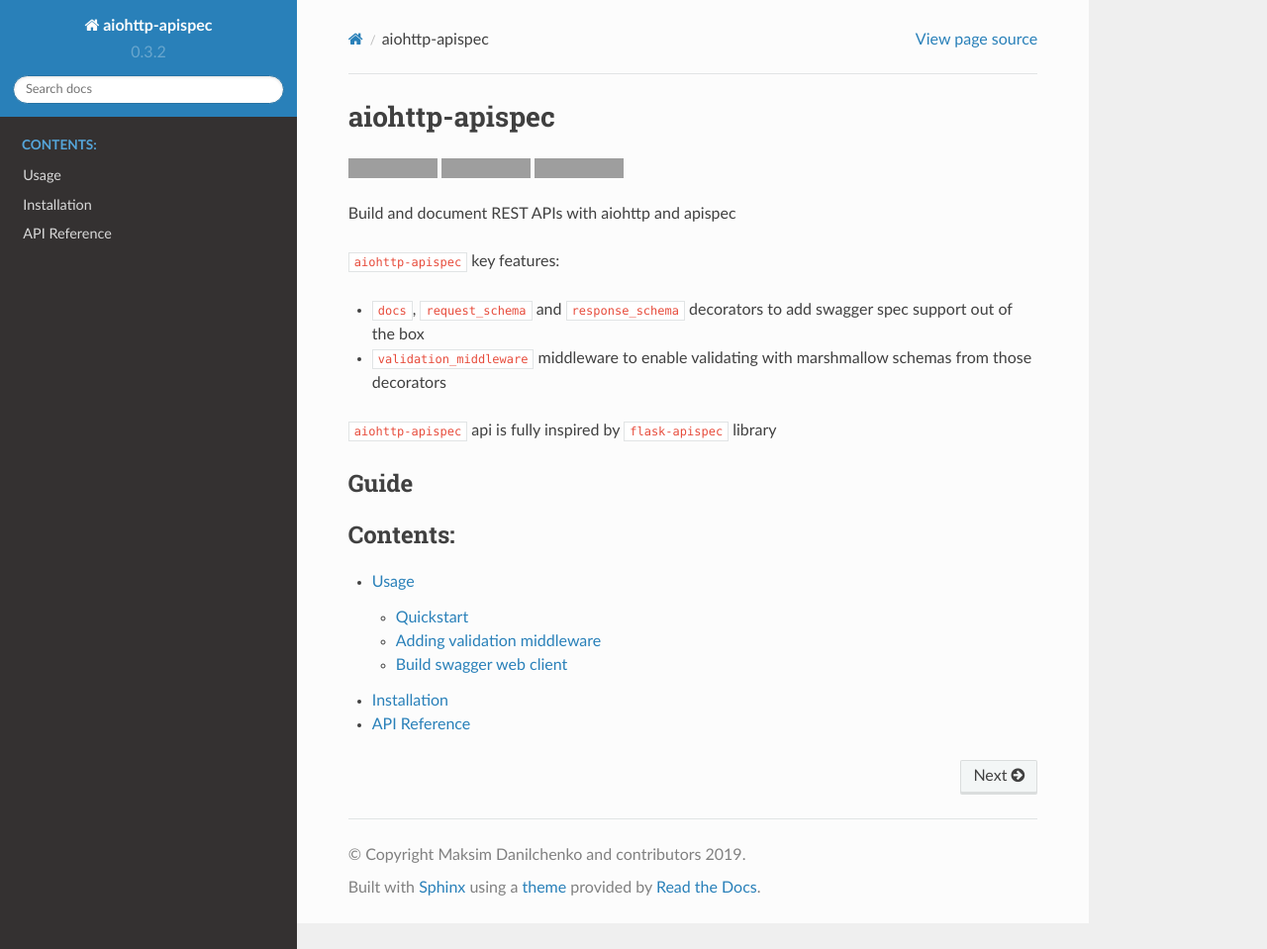
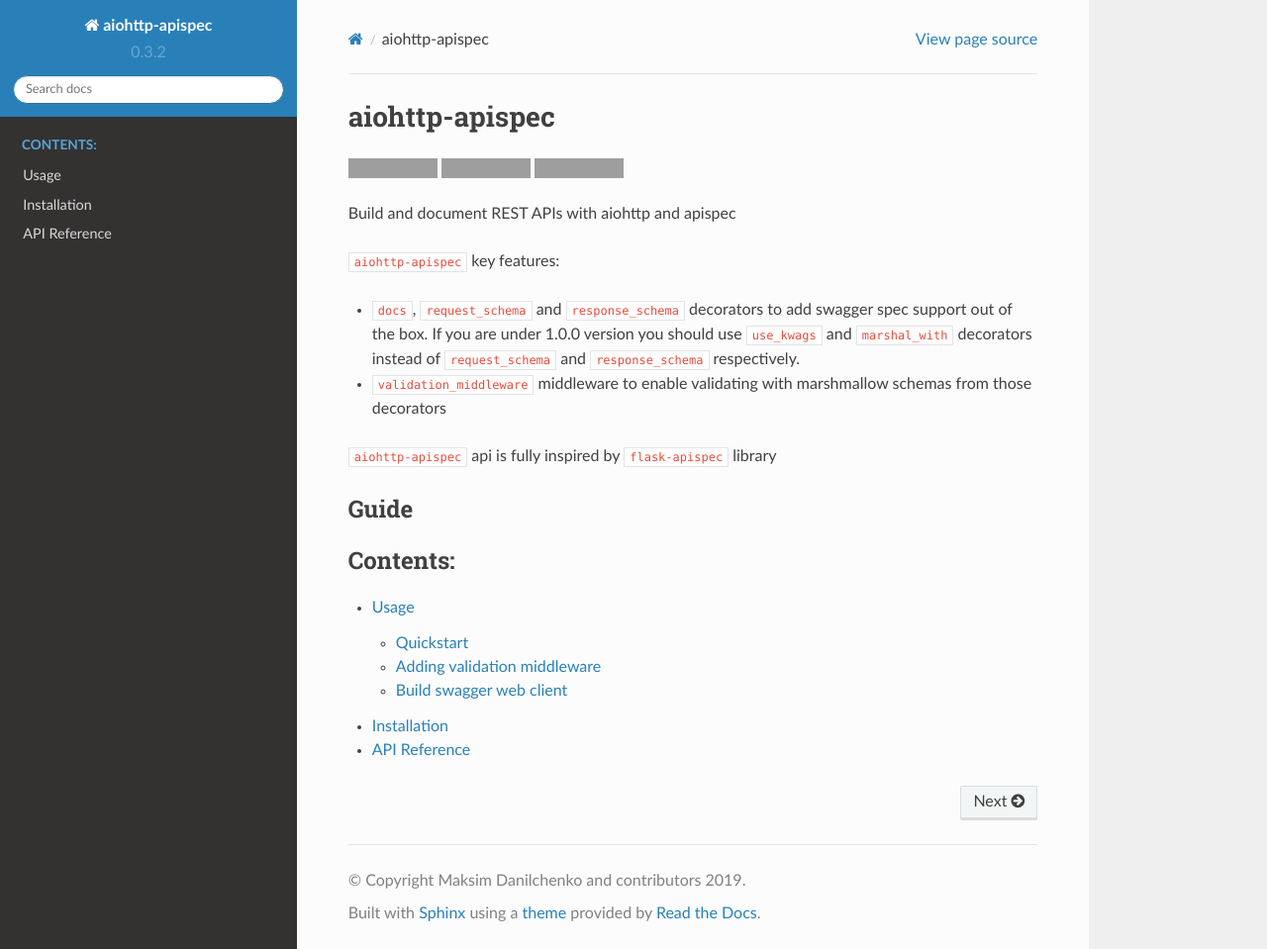
Before and after one commit to maximdanilchenko/aiohttp-apispec, a Sphinx documentation site: the page built from docs/index.rst, in a window 1280 px wide and 959 px high. Shown: the whole window at 99% size. Built offline with Sphinx 7.4.7 and the Read the Docs theme 2.0.0, drawn with Linux system fonts in a browser that asks for light colours; grey boxes are pictures that could not be loaded.

Commit message:
Remark about new decorator names while it is not released

```diff
--- a/docs/index.rst
+++ b/docs/index.rst
@@ -15,7 +15,7 @@
 
 ``aiohttp-apispec`` key features:
 
-- ``docs``, ``request_schema`` and ``response_schema`` decorators to add swagger spec support out of the box
+- ``docs``, ``request_schema`` and ``response_schema`` decorators to add swagger spec support out of the box. If you are under 1.0.0 version you should use ``use_kwags`` and ``marshal_with`` decorators instead of ``request_schema`` and ``response_schema`` respectively.
 
 - ``validation_middleware`` middleware to enable validating with marshmallow schemas from those decorators
 
```
Also changed, not shown: README.md (+3 -3 lines).
